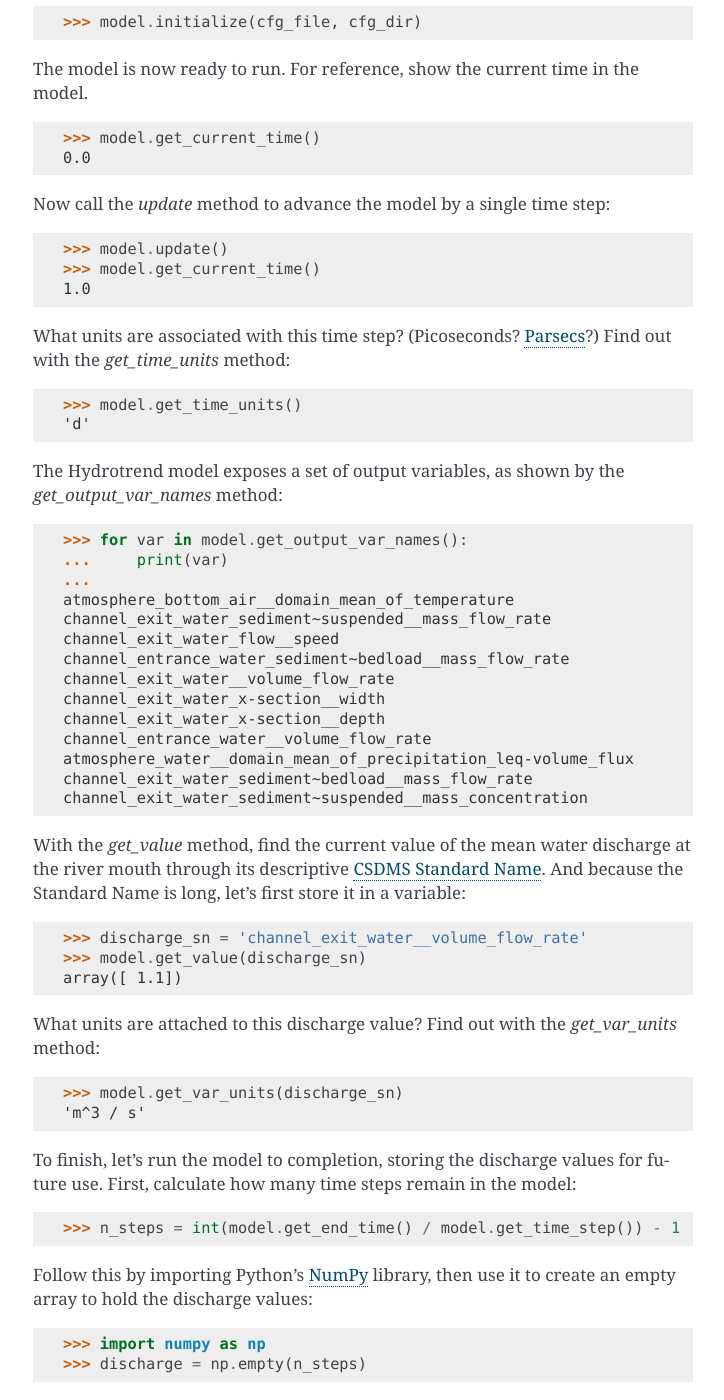
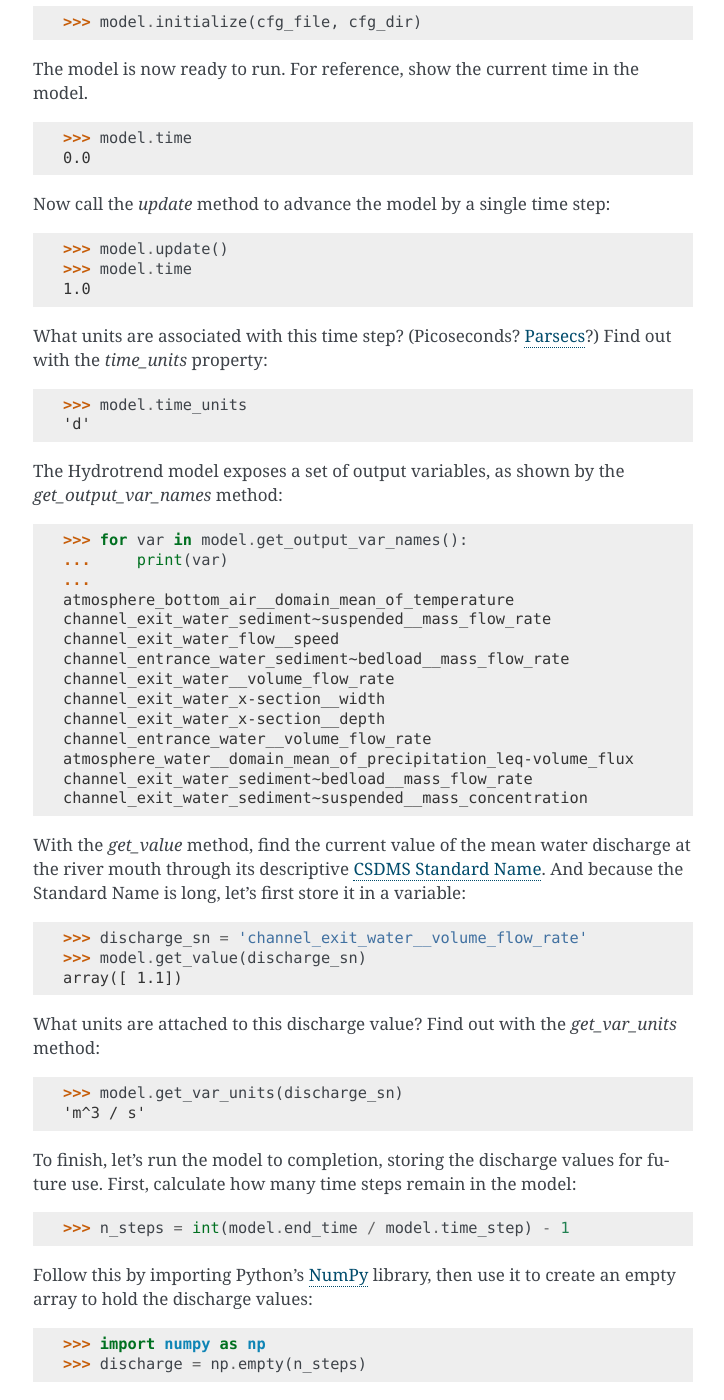
Before and after one commit to csdms/pymt, a Sphinx documentation site: the page built from docs/quickstart.rst, in a window 1280 px wide and 1400 px high, scrolled down 1325 px. Shown: the whole window, without its empty margins (387-1111 px from the left). Built offline with Sphinx 7.4.7, drawn with Linux system fonts in a browser that asks for light colours; pages that are not in the unit, such as notebooks, are missing from menus.

Commit message:
Use time properties instead of methods

```diff
--- a/docs/demos/quickstart.py
+++ b/docs/demos/quickstart.py
@@ -11,12 +11,12 @@ model = Hydrotrend()
 cfg_file, cfg_dir = model.setup()
 model.initialize(cfg_file, cfg_dir)
 
-model.get_current_time()
+model.time
 
 model.update()
-model.get_current_time()
+model.time
 
-model.get_time_units()
+model.time_units
 
 for var in model.get_output_var_names():
     print(var)
@@ -26,7 +26,7 @@ model.get_value(discharge_sn)
 
 model.get_var_units(discharge_sn)
 
-n_steps = int(model.get_end_time() / model.get_time_step()) - 1
+n_steps = int(model.end_time / model.time_step) - 1
 discharge = np.empty(n_steps)
 for t in range(n_steps):
     discharge[t] = model.get_value(discharge_sn)
--- a/docs/quickstart.rst
+++ b/docs/quickstart.rst
@@ -97,7 +97,7 @@ For reference, show the current time in the model.
 
 .. code-block:: python
 
-  >>> model.get_current_time()
+  >>> model.time
   0.0
 
 Now call the *update* method to advance the model
@@ -106,16 +106,16 @@ by a single time step:
 .. code-block:: python
 
   >>> model.update()
-  >>> model.get_current_time()
+  >>> model.time
   1.0
 
 What units are associated with this time step?
 (Picoseconds? `Parsecs`_?)
-Find out with the *get_time_units* method:
+Find out with the *time_units* property:
 
 .. code-block:: python
 
-  >>> model.get_time_units()
+  >>> model.time_units
   'd'
 
 The Hydrotrend model exposes a set of output variables,
@@ -165,7 +165,7 @@ calculate how many time steps remain in the model:
 
 .. code-block:: python
 
-  >>> n_steps = int(model.get_end_time() / model.get_time_step()) - 1
+  >>> n_steps = int(model.end_time / model.time_step) - 1
 
 
 Follow this by importing Python's `NumPy`_ library,
```
